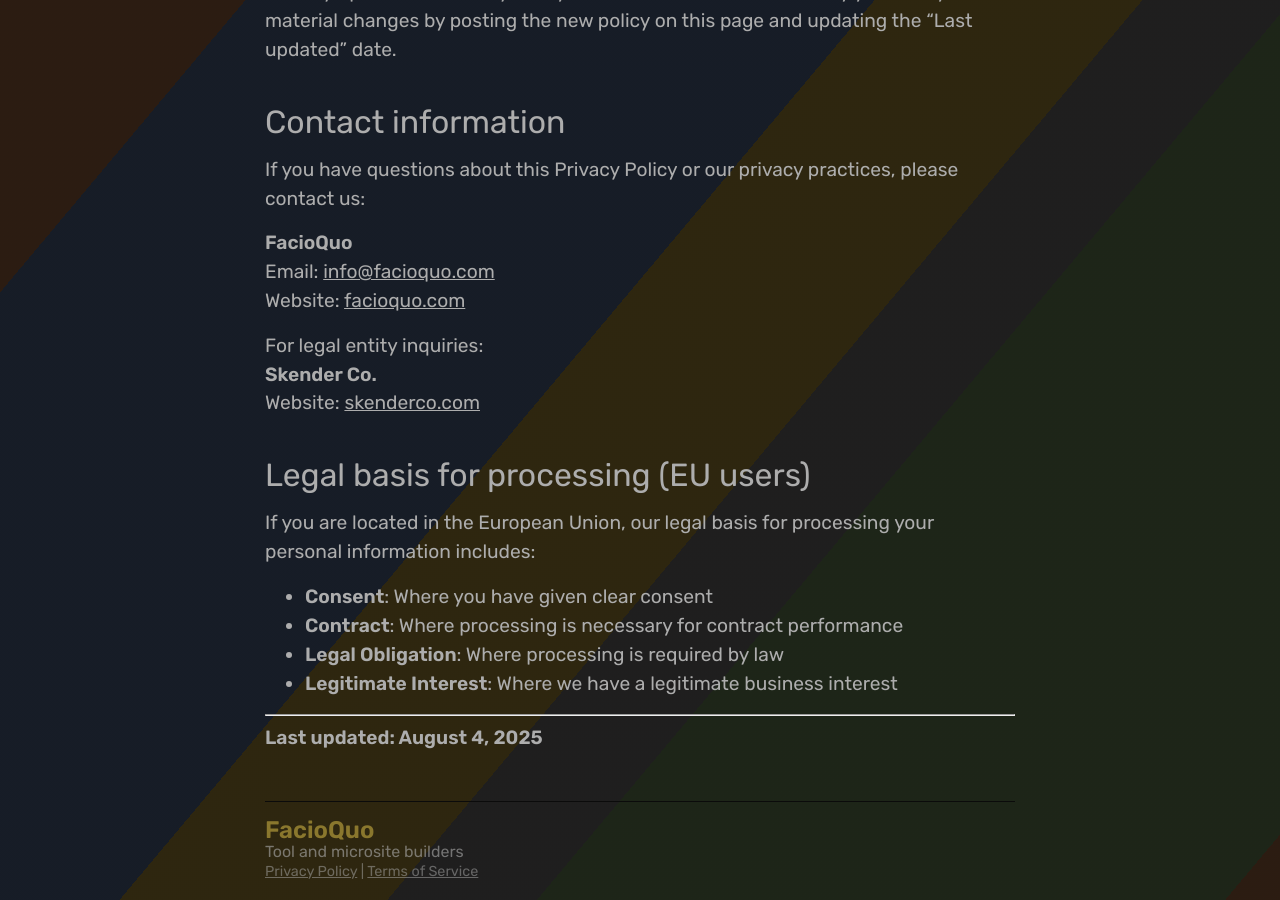
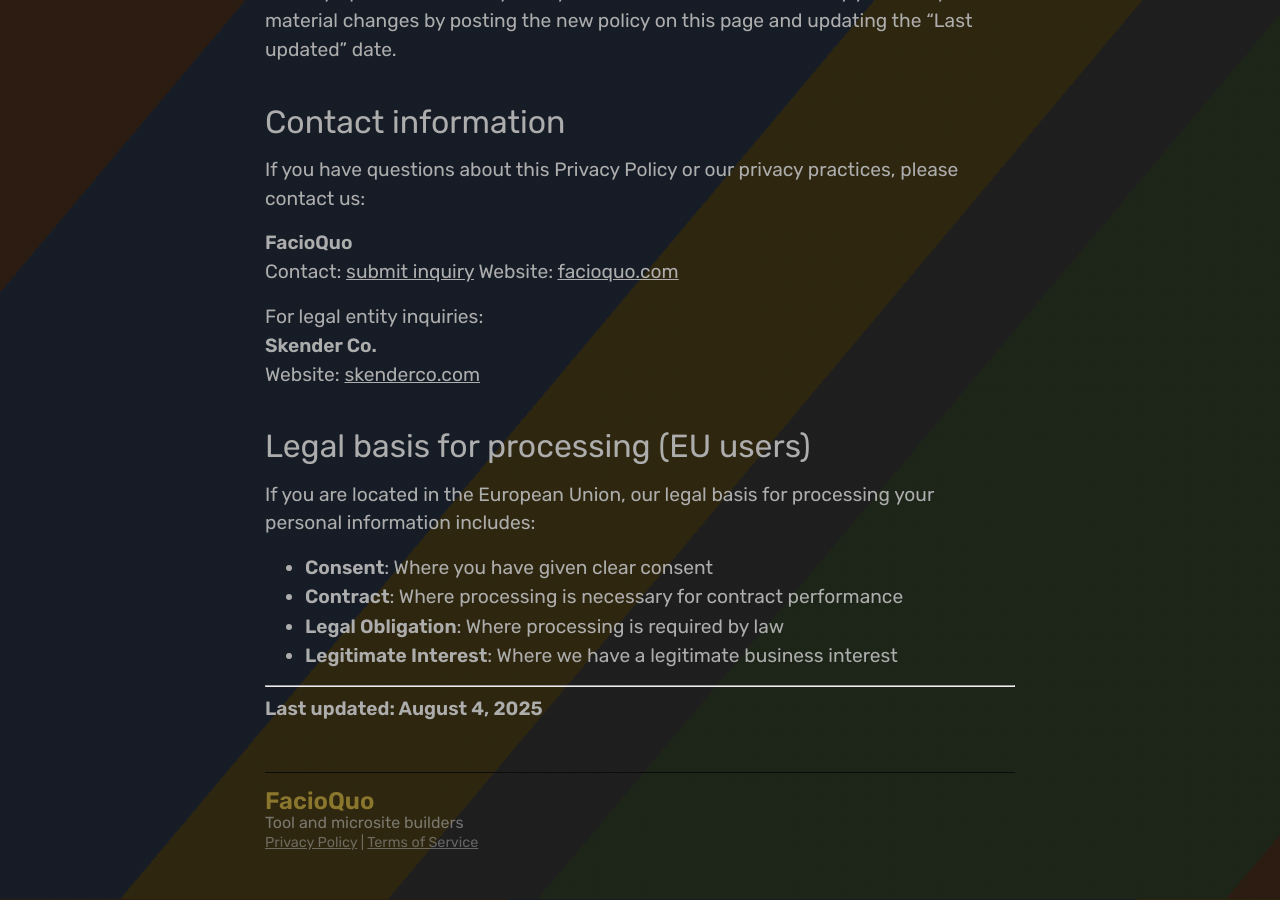
Before and after one commit to facioquo/facioquo.com, a Jekyll site: the page built from pages/privacy.md, in a window 1280 px wide and 900 px high, scrolled down 2985 px. Built offline with Jekyll 4.4.1, drawn with Linux system fonts in a browser that asks for light colours.

Commit message:
feat: Update contact information in privacy policy and terms of service

```diff
--- a/_config.yml
+++ b/_config.yml
@@ -16,7 +16,7 @@
 
 organization:
   name: FacioQuo
-  email: info@facioquo.com
+  contact_url: https://bit.ly/3ZT6AMJ
 
 # Build settings
 plugins:
--- a/pages/privacy.md
+++ b/pages/privacy.md
@@ -113,7 +113,7 @@
 If you have questions about this Privacy Policy or our privacy practices, please contact us:
 
 **FacioQuo**
-Email: <info@facioquo.com>
+Contact: [submit inquiry](https://bit.ly/3ZT6AMJ)
 Website: [facioquo.com](https://facioquo.com)
 
 For legal entity inquiries:
```
Also changed, not shown: pages/terms.md (+1 -1 lines).
